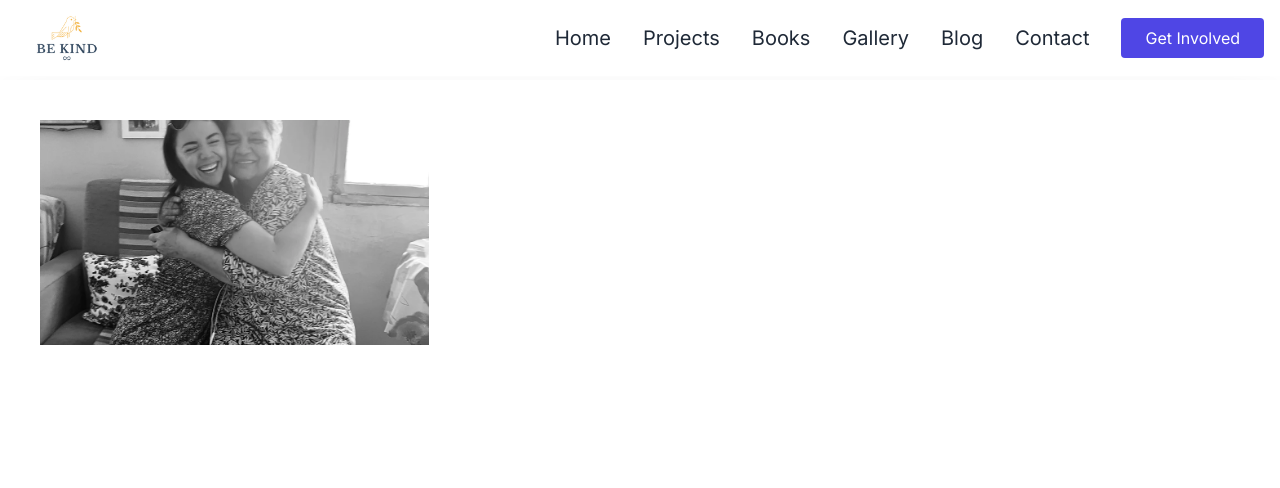
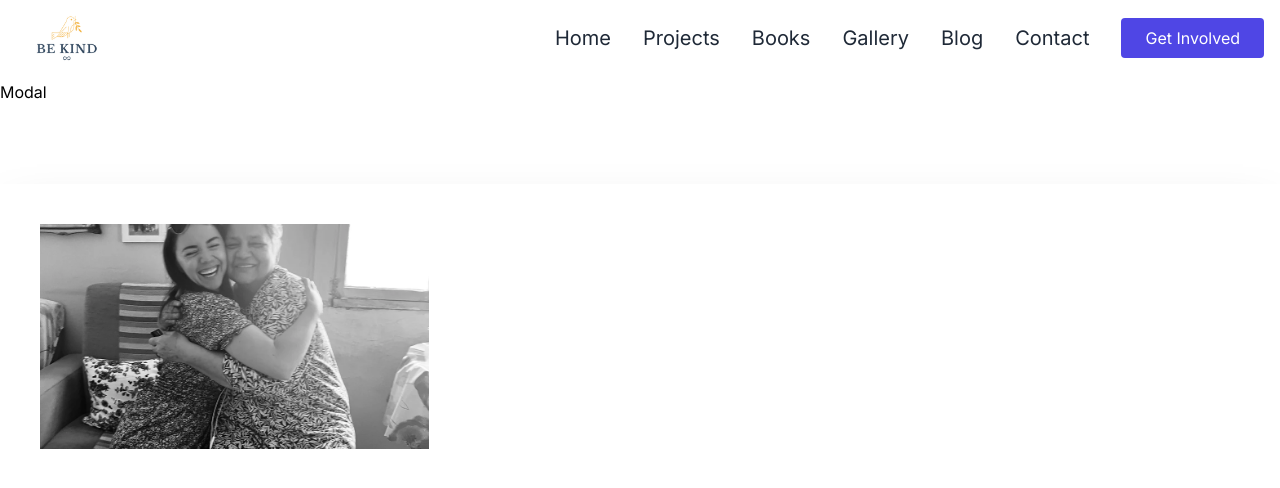
Before and after one commit to Stef14-bit/become-kind, a Next.js app: page /gallery in a window 1280 px wide. Shown: the top 488 px of the page. Built offline with nearby package versions, Linux system fonts and the light colour scheme.

Commit message:
created first version of the picture modal

```diff
--- a/app/components/ImageGallery.tsx
+++ b/app/components/ImageGallery.tsx
@@ -8,6 +8,7 @@ type Props = {
 };
 
 function ImageGallery({ picture, altText }: Props) {
+  const [imageModal, setImageModal] = useState(false);
   return (
     <section className="mt-20 p-10 shadow-2xl grid grid-cols-1 md:grid-cols-2 lg:grid-cols-3 grid-rows-3 gap-4 row-start-2 scroll-smooth">
       <div className="hover:-translate-y-2 transition-transform duration-300 cursor-pointer">
--- /dev/null
+++ b/app/components/ImageModal.tsx
@@ -0,0 +1,19 @@
+import React from "react";
+import Image, { StaticImageData } from "next/image";
+
+type Props = {
+  picture: StaticImageData;
+  alt: string;
+};
+
+function ImageModal({ picture, alt }: Props) {
+  return (
+    <div className="fixed inset-0 w-full h-screen bg-slate-950/50 flex justify-center items-center">
+      <div className="absolute h-1/2 w-1/2 bg-red-600 ">
+        <Image src={picture} alt={alt} />
+      </div>
+    </div>
+  );
+}
+
+export default ImageModal;
--- a/app/gallery/page.tsx
+++ b/app/gallery/page.tsx
@@ -1,12 +1,22 @@
-import React from "react";
+"use client";
+import React, { useState } from "react";
 import ImageGallery from "../components/ImageGallery";
 import larisa0 from "@/assets/larisa0.webp";
+import ImageModal from "../components/ImageModal";
 
 type Props = {};
 
 function Gallery({}: Props) {
+  const [imageModalToggle, setImageModalToggle] = useState(false);
+  function toggleModal() {
+    setImageModalToggle(!imageModalToggle);
+  }
   return (
     <section>
+      <button className="mt-20" onClick={toggleModal}>
+        Modal
+      </button>
+      {imageModalToggle && <ImageModal picture={larisa0} alt="larisa" />}
       <ImageGallery picture={larisa0} altText="larisa" />
     </section>
   );
```
